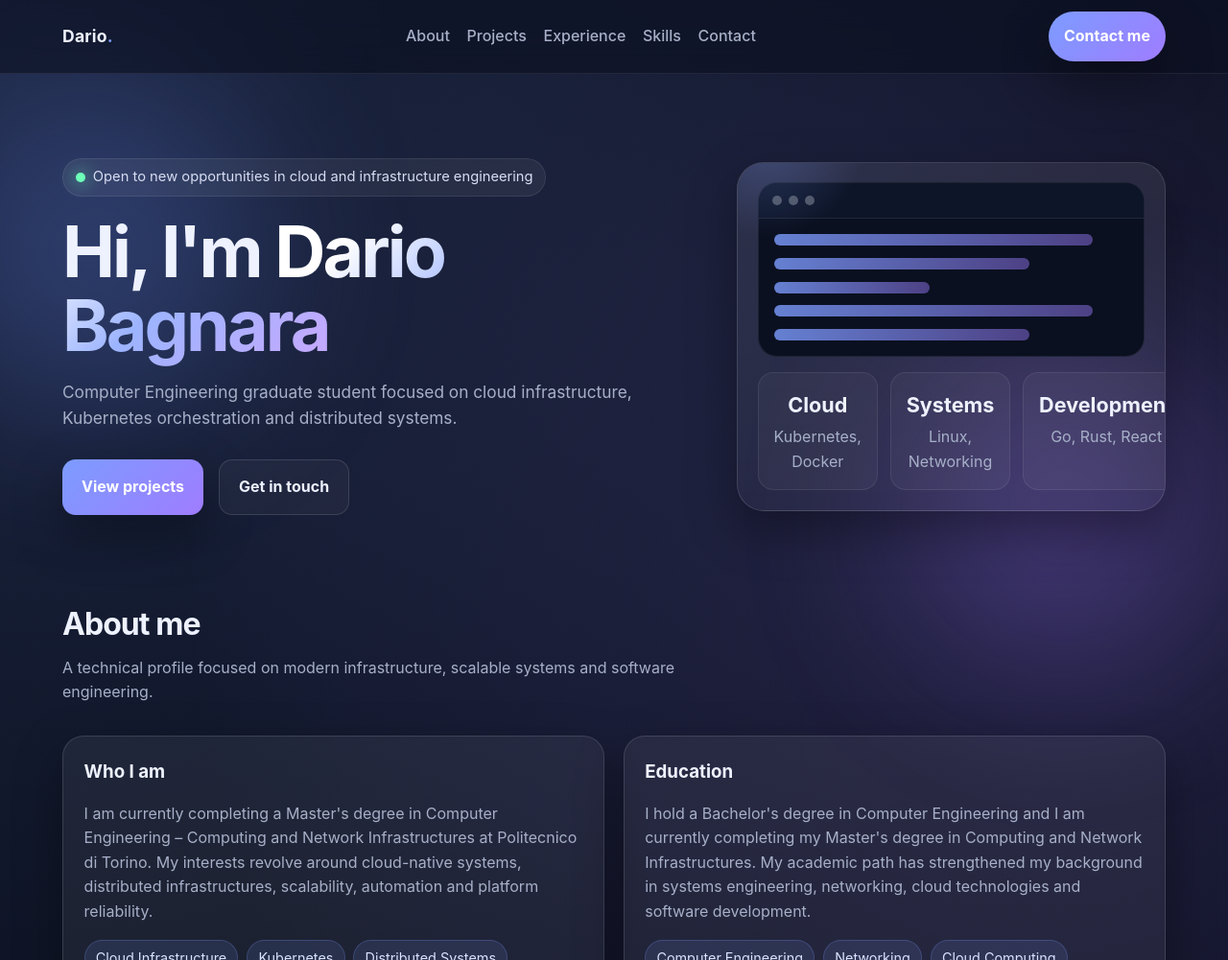
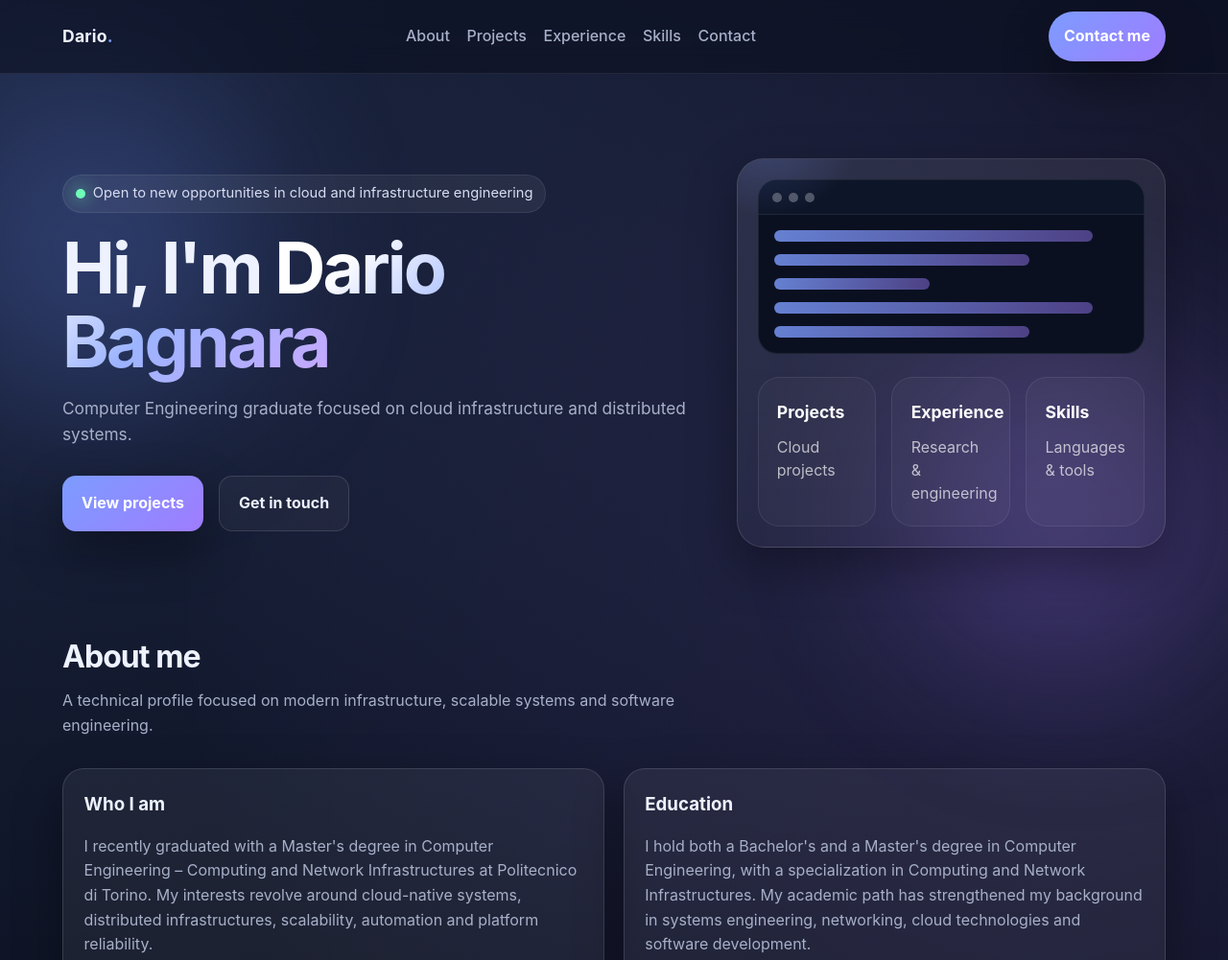
Before and after one commit to daribg99/daribg99.github.io, a plain HTML site: page index.html in a window 1280 px wide. Shown: the top 1001 px of the page at 96% size. Drawn offline with Linux system fonts and the light colour scheme.

Commit message:
graduate and linked cards

```diff
--- a/index.html
+++ b/index.html
@@ -44,8 +44,8 @@
         </h1>
 
         <p>
-          Computer Engineering graduate student focused on cloud infrastructure,
-          Kubernetes orchestration and distributed systems.
+          Computer Engineering graduate focused on cloud infrastructure
+          and distributed systems.
         </p>
 
         <div class="hero-actions">
@@ -69,18 +69,20 @@
         </div>
 
         <div class="stats">
-          <div class="stat">
-            <strong>Cloud</strong>
-            <span class="muted">Kubernetes, Docker</span>
-          </div>
-          <div class="stat">
-            <strong>Systems</strong>
-            <span class="muted">Linux, Networking</span>
-          </div>
-          <div class="stat">
-            <strong>Development</strong>
-            <span class="muted">Go, Rust, React</span>
-          </div>
+          <a class="stat" href="#projects">
+            <strong>Projects</strong>
+            <span class="muted">Cloud projects</span>
+          </a>
+
+          <a class="stat" href="#experience">
+            <strong>Experience</strong>
+            <span class="muted">Research & engineering</span>
+          </a>
+
+          <a class="stat" href="#skills">
+            <strong>Skills</strong>
+            <span class="muted">Languages & tools</span>
+          </a>
         </div>
       </div>
     </section>
@@ -97,7 +99,7 @@
         <article class="card fade-in">
           <h3>Who I am</h3>
           <p class="muted">
-            I am currently completing a Master's degree in Computer Engineering –
+            I recently graduated with a Master's degree in Computer Engineering –
             Computing and Network Infrastructures at Politecnico di Torino.
             My interests revolve around cloud-native systems, distributed infrastructures,
             scalability, automation and platform reliability.
@@ -113,8 +115,8 @@
         <article class="card fade-in">
           <h3>Education</h3>
           <p class="muted">
-            I hold a Bachelor's degree in Computer Engineering and I am currently
-            completing my Master's degree in Computing and Network Infrastructures.
+            I hold both a Bachelor's and a Master's degree in Computer Engineering,
+            with a specialization in Computing and Network Infrastructures.
             My academic path has strengthened my background in systems engineering,
             networking, cloud technologies and software development.
           </p>
--- a/style.css
+++ b/style.css
@@ -285,24 +285,45 @@ main {
 }
 
 .stats {
-  margin-top: 1rem;
+  margin-top: 1.5rem;
   display: grid;
-  grid-template-columns: repeat(3, 1fr);
-  gap: 0.8rem;
+  grid-template-columns: repeat(3, minmax(0, 1fr));
+  gap: 1rem;
 }
 
 .stat {
-  background: rgba(255, 255, 255, 0.04);
+  min-width: 0;
+  display: flex;
+  flex-direction: column;
+  gap: 0.6rem;
+  padding: 1.4rem 1.2rem;
+  text-decoration: none;
+  border-radius: 22px;
   border: 1px solid rgba(255, 255, 255, 0.08);
-  border-radius: 16px;
-  padding: 1rem;
-  text-align: center;
+  background: rgba(255, 255, 255, 0.03);
+  transition: transform 0.22s ease, border-color 0.22s ease, background 0.22s ease;
+  cursor: pointer;
 }
 
 .stat strong {
-  display: block;
-  font-size: 1.35rem;
-  margin-bottom: 0.2rem;
+  font-size: 1.1rem;
+  color: #fff;
+}
+
+.stat .muted {
+  color: rgba(255, 255, 255, 0.68);
+  line-height: 1.5;
+}
+
+.stat:hover {
+  transform: translateY(-4px);
+  border-color: rgba(255, 255, 255, 0.18);
+  background: rgba(255, 255, 255, 0.06);
+}
+
+.stat:focus-visible {
+  outline: 2px solid rgba(255, 255, 255, 0.45);
+  outline-offset: 3px;
 }
 
 section {
@@ -550,7 +571,7 @@ footer {
   }
 
   .stats {
-    grid-template-columns: 1fr 1fr 1fr;
+    grid-template-columns: repeat(3, minmax(0, 1fr));
   }
 }
 
```
